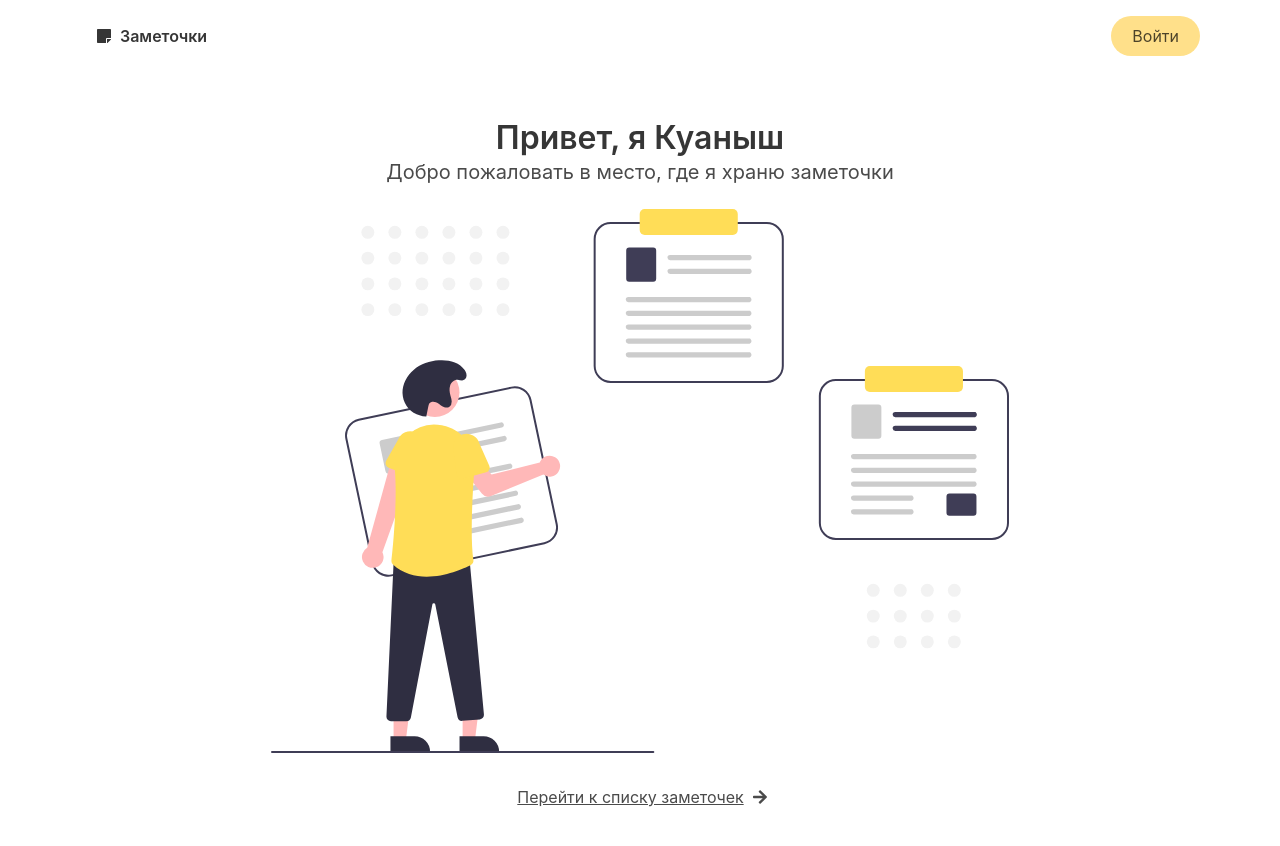
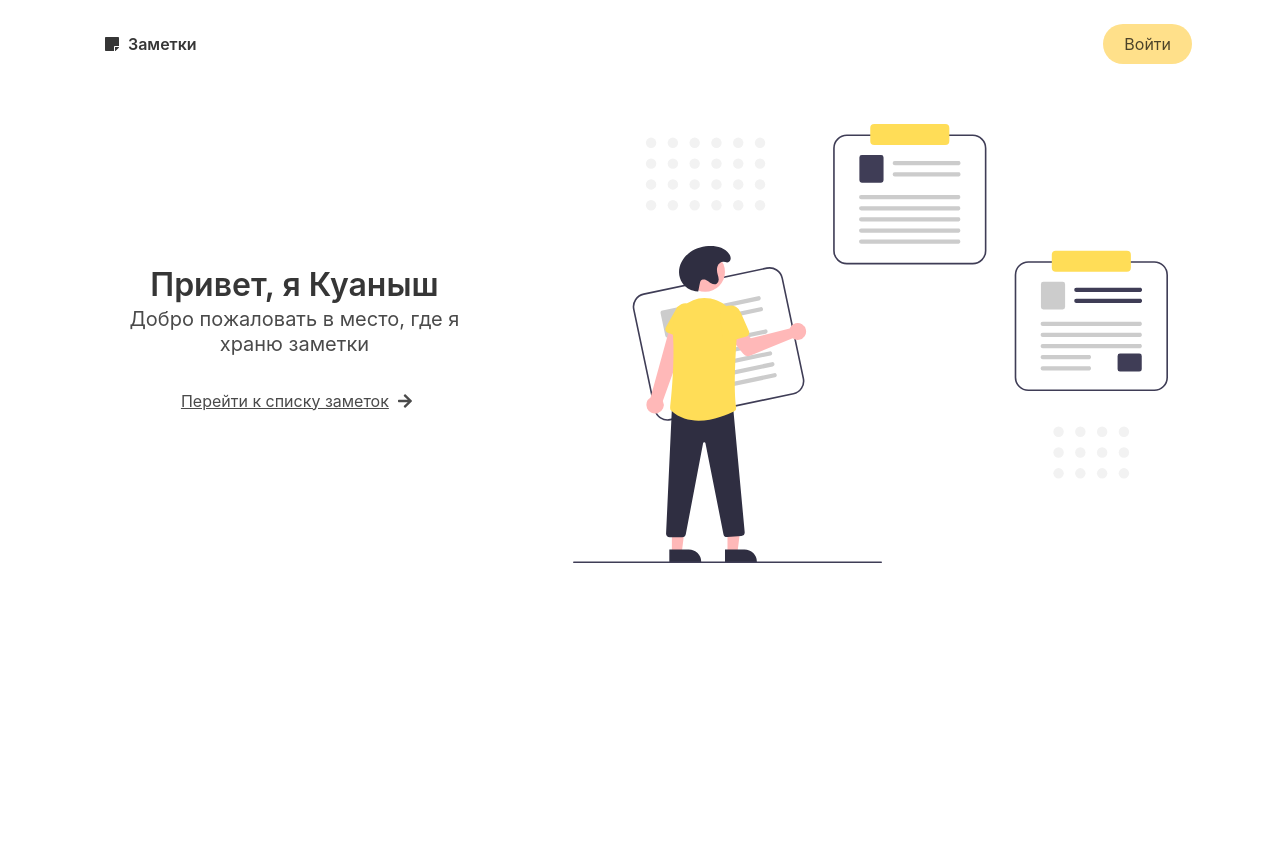
Before and after one commit to qwanysh/notes-client, a JavaScript app: page / in a window 1280 px wide. Shown: the top 846 px of the page. After the commit the page ends 800 px from the top, so only its background shows below. Built offline with nearby package versions, Linux system fonts and the light colour scheme.

Commit message:
Fix home page

```diff
--- a/public/index.html
+++ b/public/index.html
@@ -23,7 +23,7 @@
       Learn how to configure a non-root public URL by running `npm run build`.
     -->
   <link rel="stylesheet" href="https://cdn.jsdelivr.net/npm/bulma@0.9.1/css/bulma.min.css">
-  <title>Заметочки</title>
+  <title>Заметки</title>
 </head>
 
 <body>
--- a/src/App.js
+++ b/src/App.js
@@ -3,6 +3,7 @@ import { Switch } from 'react-router';
 import Header from './components/Header.js';
 import HomePage from './pages/HomePage';
 import LoginPage from './pages/LoginPage';
+import NoteListPage from './pages/NoteListPage';
 
 const App = () => {
   return (
@@ -10,7 +11,8 @@ const App = () => {
       <Header />
       <Switch>
         <Route path="/" exact component={HomePage} />
-        <Route path="/signin" exact component={LoginPage} />
+        <Route path="/sign-in" exact component={LoginPage} />
+        <Route path="/notes" exact component={NoteListPage} />
       </Switch>
     </BrowserRouter>
   );
--- a/src/components/Header.js
+++ b/src/components/Header.js
@@ -2,8 +2,8 @@ import { Link } from 'react-router-dom';
 
 const Header = () => {
   return (
-    <header className="py-4">
-      <div className="container is-flex is-justify-content-space-between is-align-items-center px-4">
+    <header className="py-5 has-shadow">
+      <div className="container is-flex is-justify-content-space-between is-align-items-center px-5">
         <Link
           className="button is-white is-rounded is-flex is-align-items-center"
           to="/"
@@ -11,10 +11,10 @@ const Header = () => {
           <span className="icon is-small mr-1 has-text-dark">
             <i className="fas fa-sticky-note" />
           </span>
-          <div className="title is-6 mb-0">Заметочки</div>
+          <div className="title is-6 mb-0">Заметки</div>
         </Link>
         <div className="is-flex">
-          <Link className="button is-rounded is-warning" to="/signin">
+          <Link className="button is-rounded is-warning" to="/sign-in">
             Войти
           </Link>
         </div>
--- a/src/pages/HomePage.js
+++ b/src/pages/HomePage.js
@@ -3,30 +3,28 @@ import PromoImage from '../assets/promo.svg';
 
 const HomePage = () => {
   return (
-    <section className="hero">
-      <div className="hero-body px-0">
-        <div className="container is-flex is-flex-direction-column px-4">
+    <div className="container px-3">
+      <div className="columns is-vcentered">
+        <section className="section column is-flex is-flex-direction-column">
           <h1 className="title has-text-centered">Привет, я Куаныш</h1>
           <h2 className="subtitle has-text-centered">
-            Добро пожаловать в место, где я храню заметочки
+            Добро пожаловать в место, где я храню заметки
           </h2>
-          <img
-            className="is-block mx-auto mb-5"
-            src={PromoImage}
-            alt="qwanysh"
-          />
           <Link
             className="button is-text is-rounded is-align-self-center"
-            to="/"
+            to="/notes"
           >
-            Перейти к списку заметочек
+            Перейти к списку заметок
             <span className="icon is-small ml-1">
               <i className="fas fa-arrow-right"></i>
             </span>
           </Link>
-        </div>
+        </section>
+        <section className="section column is-three-fifths">
+          <img className="is-block mx-auto" src={PromoImage} alt="qwanysh" />
+        </section>
       </div>
-    </section>
+    </div>
   );
 };
 
--- a/src/pages/LoginPage.js
+++ b/src/pages/LoginPage.js
@@ -7,7 +7,7 @@ const LoginPage = () => {
         <div className="container is-flex is-flex-direction-column px-4">
           <h1 className="title has-text-centered">Войти</h1>
           <h2 className="subtitle has-text-centered">
-            Войдите, чтобы иметь доступ к заметочкам
+            Войдите, чтобы иметь доступ к заметкам
           </h2>
           <LoginForm />
         </div>
--- /dev/null
+++ b/src/pages/NoteListPage.js
@@ -0,0 +1,9 @@
+const NoteListPage = () => {
+  return (
+    <div className="container px-3">
+      <div className="columns"></div>
+    </div>
+  );
+};
+
+export default NoteListPage;
```
